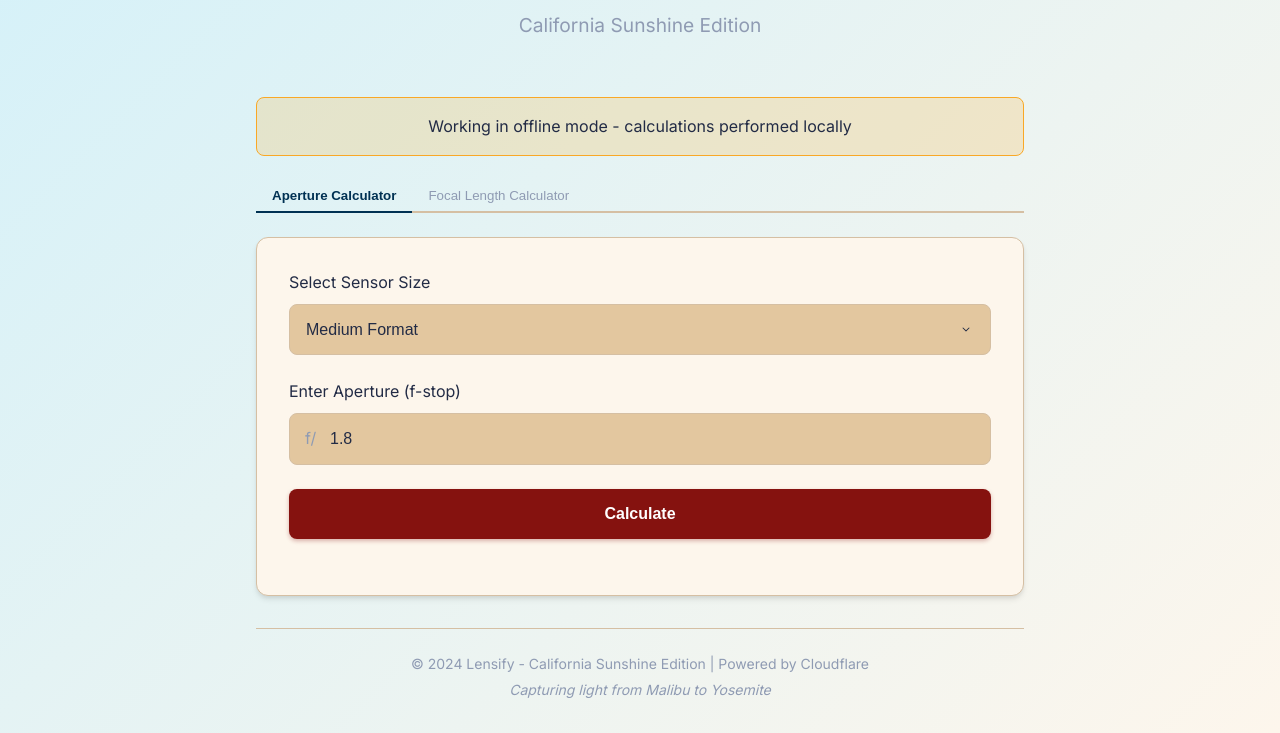
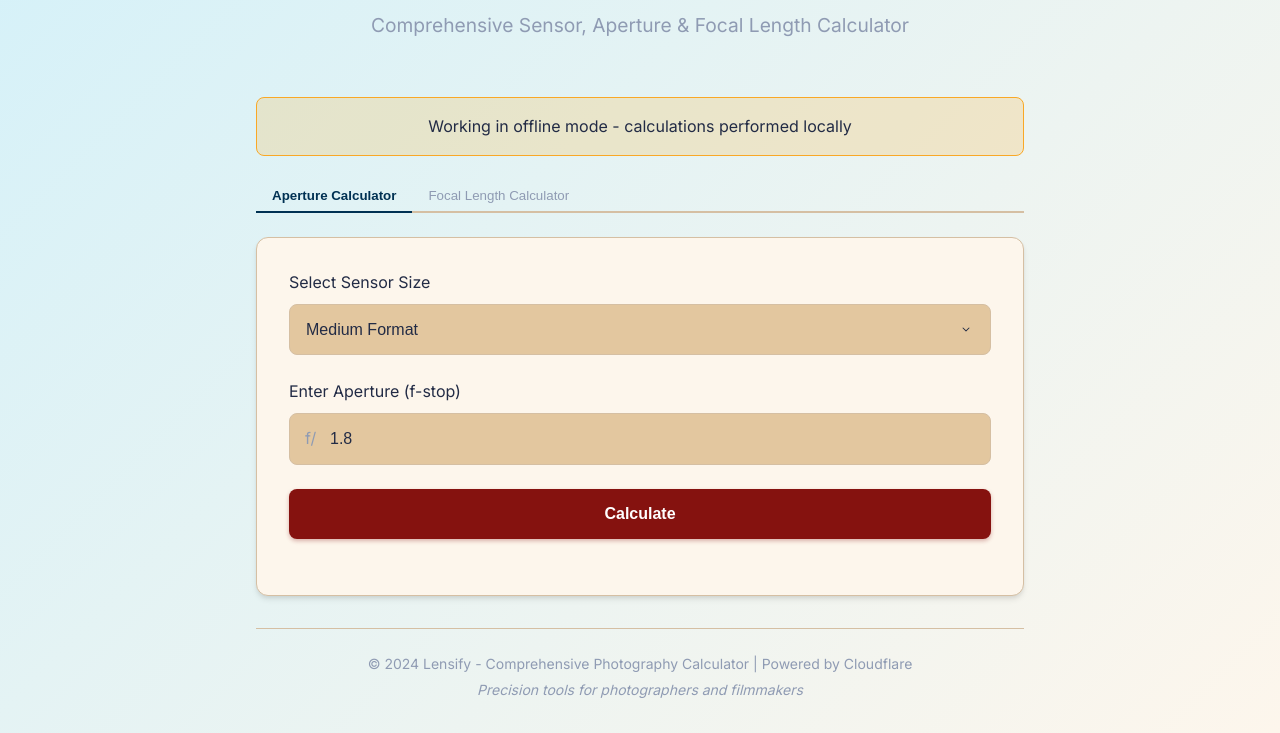
Before and after one commit to yagami1997/Lensify, a plain HTML site: page lensify/public/index.html in a window 1280 px wide. Shown: the part 114-847 px from the top of the page. Drawn offline with Linux system fonts and the light colour scheme; no server answers.

Commit message:
Update website description to be more professional

```diff
--- a/lensify/public/index.html
+++ b/lensify/public/index.html
@@ -16,7 +16,7 @@
     <div class="container">
         <header>
             <h1>Lensify</h1>
-            <p class="subtitle">California Sunshine Edition</p>
+            <p class="subtitle">Comprehensive Sensor, Aperture & Focal Length Calculator</p>
         </header>
 
         <main>
@@ -268,8 +268,8 @@
         </main>
 
         <footer>
-            <p>&copy; 2024 Lensify - California Sunshine Edition | Powered by Cloudflare</p>
-            <p class="motto">Capturing light from Malibu to Yosemite</p>
+            <p>&copy; 2024 Lensify - Comprehensive Photography Calculator | Powered by Cloudflare</p>
+            <p class="motto">Precision tools for photographers and filmmakers</p>
         </footer>
     </div>
 
```
Also changed, not shown: public/index.html (+3 -3 lines).
